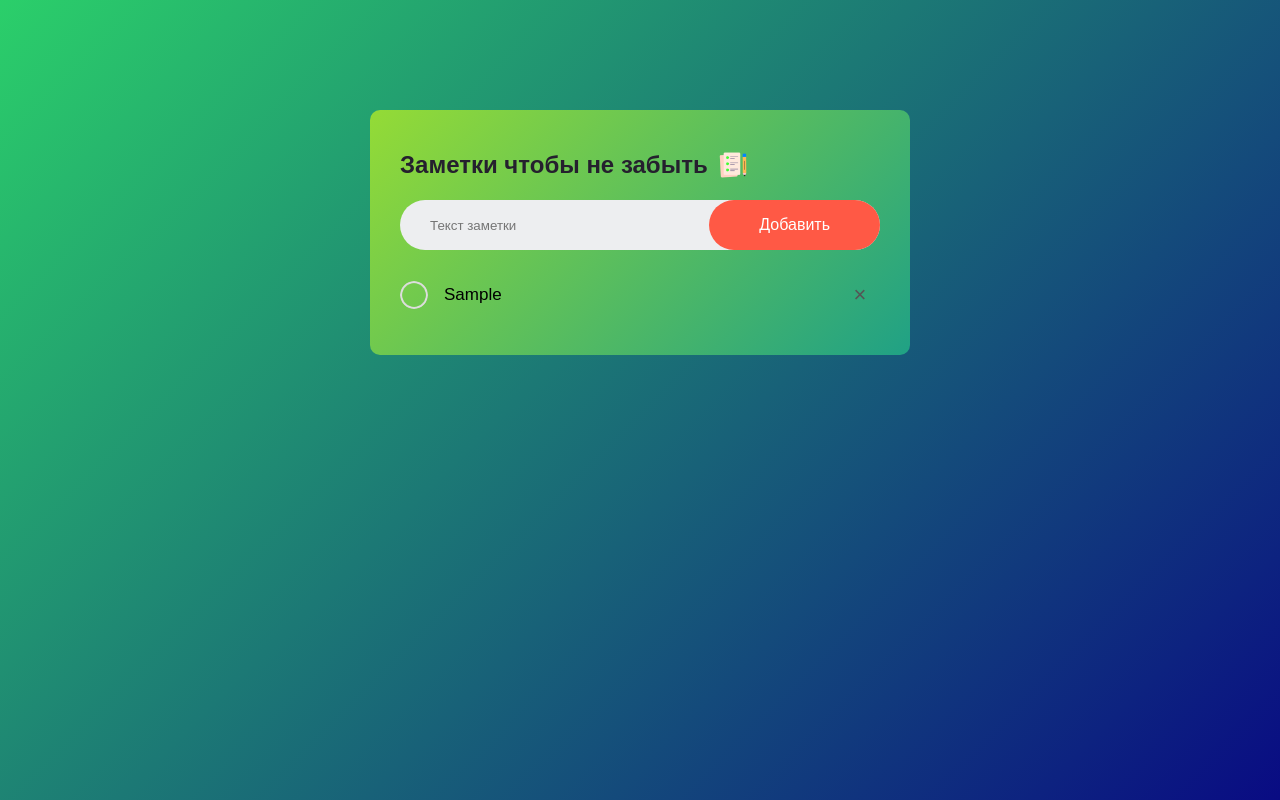
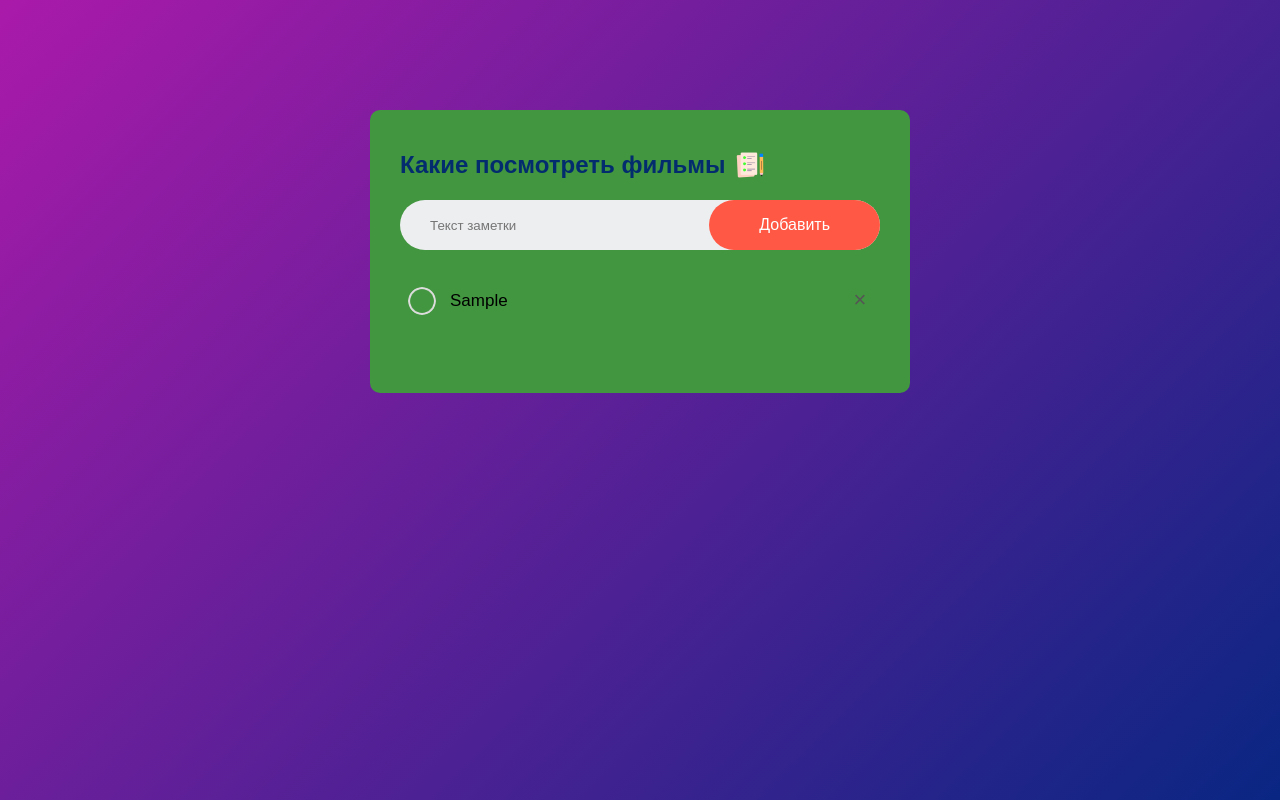
Before and after one commit to Orehnik/module3_Movie_List, a plain HTML site: page index.html in a window 1280 px wide. Both pictures are taken after typing "Sample" into the empty fields and a click on the button "Добавить". Drawn offline with Linux system fonts and the light colour scheme.

Commit message:
Add files via upload

```diff
--- a/index.css
+++ b/index.css
@@ -1,4 +1,4 @@
-* {
+*{
     margin: 0;
     padding: 0;
     font-family: 'Poppins', sans-serif;
@@ -8,44 +8,21 @@
 .container {
     width: 100%;
     min-height: 100vh;
-    /* background: linear-gradient(135deg, #aa1aaa, #092683); */
-    background: linear-gradient(135deg, #2bcf6a, #090b83);
-    padding: 10px;
+    background: linear-gradient(135deg, #aa1aaa, #092683);
+    padding:  10px;
 }
 
 .todo-app {
     width: 100%;
     max-width: 540px;
-    /* background: #42963f; */
-    background: #9e9993;
-    background: linear-gradient(135deg, #94db36, #20a185);
+    background: #42963f ;
     margin: 100px auto 20px;
-    padding: 40px 30px 40px;
+    padding: 40px 30px 70px;
     border-radius: 10px;
 }
 
-.box-list-container {
-    overflow: auto;
-    max-height: 480px;
-}
-
-.box-list-container::-webkit-scrollbar-track {
-    background-color: #e6f7bd;
-    border-radius: 20px;
-}
-
-.box-list-container::-webkit-scrollbar {
-    width: 20px;
-}
-
-.box-list-container::-webkit-scrollbar-thumb {
-    background-color: #e49945;
-    border-radius: 20px;
-}
-
 .todo-app h2 {
-    /* color: #022c6e; */
-    color: #25202e;
+    color: #022c6e;
     display: flex;
     align-items: center;
     margin-bottom: 20px;
@@ -86,56 +63,53 @@
     border-radius: 40px;
 }
 
-.new-task {
-    display: flex;
-    flex-direction: row;
-    justify-content: center;
-    align-items: center;
-}
-
-.new-task-jr.label {
-    flex-grow: 1;
+ul li {
+    list-style: none;
     font-size: 17px;
-    padding-left: 16px;
+    padding: 16px 40px 12px 50px;
+    user-select: none;
+    cursor: pointer;
+    position: relative;
     overflow-wrap: break-word;
 }
 
-.new-task-jr.checked {
+
+
+ul li::before {
+    content: '';
+    position: absolute;
+    height: 28px;
+    width: 28px;
+    border-radius: 50%;
+    background-image: url(images/unchecked.png);
+    background-size: cover;
+    background-position: center;
+    top: 12px;
+    left: 8px;
+
+}
+
+ul li.checked {
     color: #555;
     text-decoration: line-through;
 }
-
-.new-task-jr.check-button {
-    user-select: none;
-    cursor: pointer;
-    content: '';
-    height: 28px;
-    width: 28px;
-    border-radius: 50%;
-    background-size: cover;
-    background-position: center;
-}
-
-.new-task-jr.check-button.unchecked {
-    background-image: url(images/unchecked.png);
-}
-
-.new-task-jr.check-button.checked {
+ul li.checked::before {
     background-image: url(images/checked.png);
 }
 
-.new-task-jr.remove-button {
-    user-select: none;
-    cursor: pointer;
+ul li span{
+    position: absolute;
+    right: 0;
+    top: 5px;
     width: 40px;
     height: 40px;
-    line-height: 40px;
     font-size: 22px;
     color: #555;
+    line-height: 40px;
     text-align: center;
     border-radius: 50%;
 }
 
-.new-task-jr.remove-button:hover {
+ul li span:hover{
     background: #edeef0;
 }
--- a/index.html
+++ b/index.html
@@ -3,20 +3,22 @@
 <head>
     <meta charset="UTF-8">
     <meta name="viewport" content="width=device-width, initial-scale=1.0">
-    <title>To Do</title>
+    <title>Document</title>
     <link rel="stylesheet" href="index.css">
 </head>
 <body>
 <div class="container">
     <div class="todo-app">
-        <h2>Заметки чтобы не забыть <img src="images/icon.png"></h2>
+        <h2>Какие посмотреть фильмы <img src="images/icon.png"></h2>
         <div class="row">
             <input class="input-box"  type="text" id="input-box" placeholder="Текст заметки">
             <button onclick="addTask()" class="add_btn">Добавить</button>
         </div>
-        <div class="box-list-container">
-            <div id="list-container"></div>
-        </div>
+        <ul id="list-container">
+            <!-- <li class="checked">Task 1</li>
+            <li>Task 2</li>
+            <li>Task 3</li> -->
+        </ul>
     </div>
 </div>
 <script src="index.js"></script>
--- a/index.js
+++ b/index.js
@@ -1,67 +1,41 @@
-let todos = [];
-let todoIdGlobalCounter = 0
+let tasks = [];
+
 const inputBox = document.getElementById("input-box");
 const listContainer = document.getElementById("list-container");
 
 function addTask() {
-
     let inputText = inputBox.value.trim();
-
-    if (!inputText) {
-        alert("Нужно что-то написать!");
-    } else {
-
-        let todo = {
-            id: todoIdGlobalCounter++,
-            content: inputText,
-            checked: false
-        };
-
-        todos.unshift(todo);
-        inputBox.value = "";
-
-        update();
-    };
+    if(!inputText){
+        alert("Нужно что-то написать");
+    }
+    else{
+        let li = document.createElement("li");
+        li.innerHTML = inputBox.value.trim();
+        listContainer.appendChild(li);
+        let span = document.createElement("span");
+        span.innerHTML = "\u00d7"
+        li.appendChild(span);
+    }
+    inputBox.value = "";
+    saveData ();
 }
 
-function renderToDo() {
-    listContainer.innerHTML = ''
-    todos.forEach((task) => {
-        const taskItem = createChild(listContainer, 'div', 'new-task', '')
-        const checkClassName = task.checked ? ' checked' : ' unchecked'
 
-        createChild(taskItem, 'span', 'new-task-jr check-button' + checkClassName, '', () => { task.checked = !task.checked; update(); })
-        createChild(taskItem, 'span', 'new-task-jr label' + checkClassName, task.content);
-        createChild(taskItem, 'span', 'new-task-jr remove-button', '\u00d7', () => { todos = todos.filter(item => item.id !== task.id); update(); })
-    })
+listContainer.addEventListener("click", function (e) {
+    if(e.target.tagName === "LI"){
+        e.target.classList.toggle("checked");
+        saveData ();
+    }
+    else if(e.target.tagName === "SPAN") {
+        e.target.parentElement.remove();
+        saveData ();
+    }
+}, false);
+
+function saveData () {
+    localStorage.setItem ("data", listContainer.innerHTML);
 }
-
-function createChild(parent, tag, classString, content, onClickHandler) {
-    const newElement = document.createElement(tag)
-    newElement.className = classString
-    newElement.addEventListener("click", onClickHandler)
-    newElement.innerHTML = content
-
-    parent.appendChild(newElement)
-
-    return newElement
+function showTaask() {
+    listContainer.innerHTML = localStorage.getItem("data");
 }
-
-function saveToLocalStorage() {
-    localStorage.setItem('todos', JSON.stringify(todos));
-}
-
-function getFromLocalStorage() {
-    if (localStorage.getItem('todos')) {
-        todos = JSON.parse(localStorage.getItem('todos'));
-    };
-    return todos;
-}
-
-function update() {
-    saveToLocalStorage();
-    renderToDo();
-}
-
-getFromLocalStorage();
-renderToDo();
+showTaask();
```
